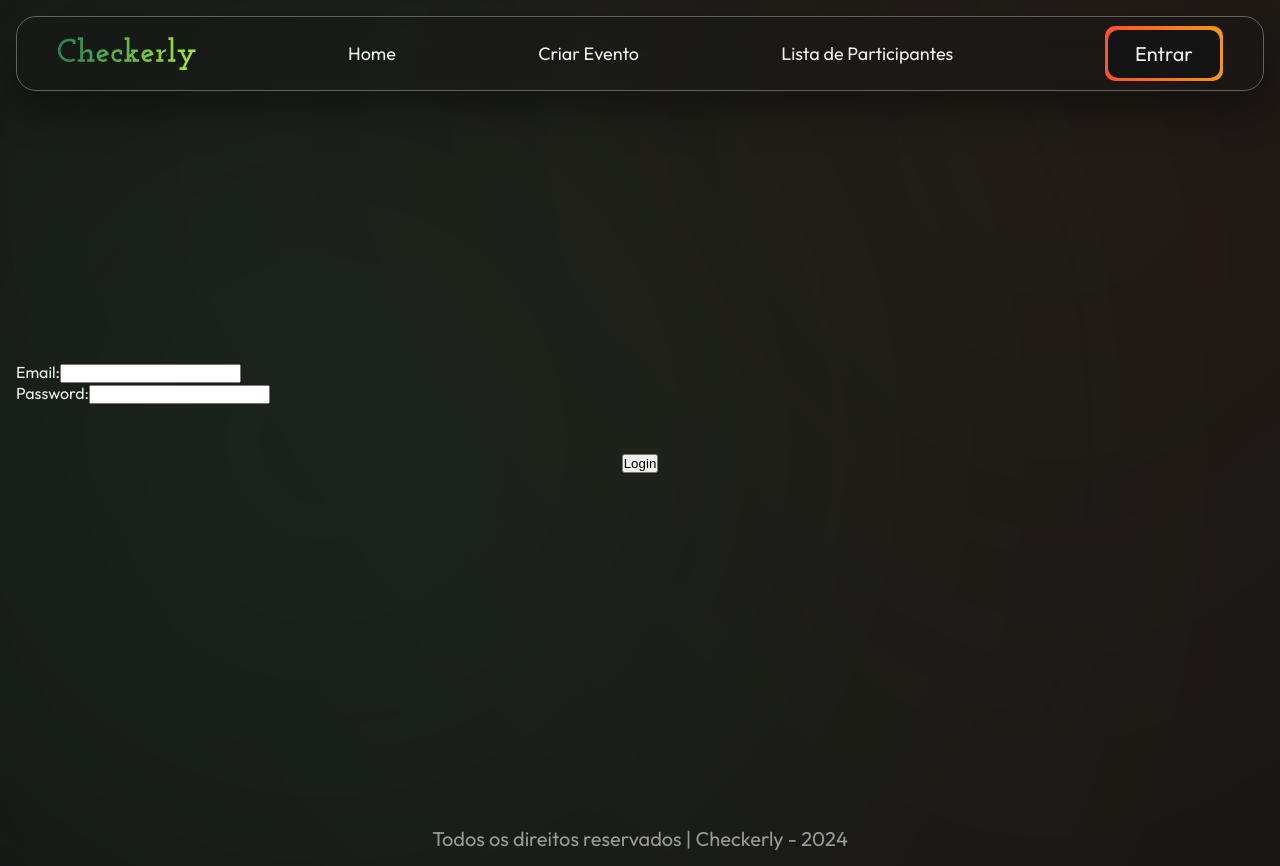
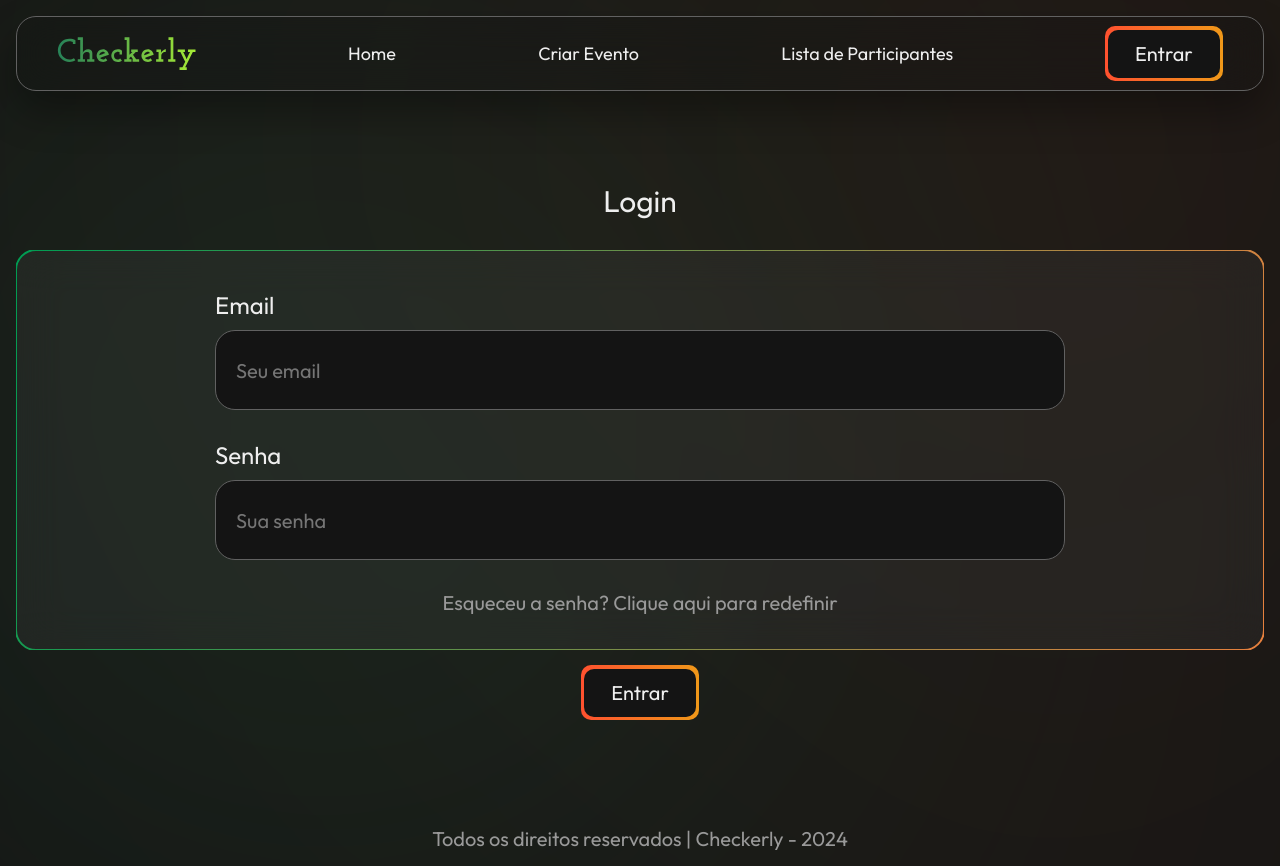
Before and after one commit to Pedro-Andre/Checkcerly-Backup, a React (Vite) app: page /login in a window 1280 px wide. Built offline with nearby package versions, Linux system fonts and the light colour scheme.

Commit message:
Reestilizaçao dos botoes, Dados dos Inputs no console e Correçao de erros no Console

```diff
--- a/src/assets/components/Buttons/LoginBtn3.tsx
+++ b/src/assets/components/Buttons/LoginBtn3.tsx
@@ -1,12 +1,10 @@
-import "./Buttons.css";
-
 function LoginBtn3() {
   return (
-    // <a>
-    <button className="body-btn" type="submit">
-      Entrar
-    </button>
-    // </a>
+    <a>
+      <button className="body-btn" type="submit">
+        Entrar
+      </button>
+    </a>
   );
 }
 
--- a/src/assets/components/LoginPage/LoginPage.tsx
+++ b/src/assets/components/LoginPage/LoginPage.tsx
@@ -1,126 +1,95 @@
-// import React, { useState } from "react";
-// import { Link } from "react-router-dom";
-// // import { ChangeEvent, useState } from "react";
-// import "./LoginPage.css";
-// import LoginBtn3 from "../Buttons/LoginBtn3";
-
-// function LoginPage() {
-//   const [LoginEmail, setLoginEmail] = useState<string>("");
-//   const [LoginPass, setLoginPass] = useState<string>("");
-
-//   const handleSubmit = (e: React.FormEvent) => {
-//     e.preventDefault();
-//     console.log(LoginEmail);
-//     console.log(LoginPass);
-
-//     return (
-//       <>
-//         <div className="container">
-//           <p className="container-title">Login</p>
-//           <svg
-//             width="100%"
-//             height="40rem"
-//             xmlns="http://www.w3.org/2000/svg"
-//             className="svg-container"
-//           >
-//             <rect
-//               rx="20"
-//               width="100%"
-//               height="40rem"
-//               x="-0"
-//               y="0"
-//               stroke="url(#paint0_linear_227_259)"
-//               strokeWidth="2"
-//             />
-//             <defs>
-//               <linearGradient
-//                 id="paint0_linear_227_259"
-//                 x1="1.61353"
-//                 y1="1.00342"
-//                 x2="1297.61"
-//                 y2="416.915"
-//                 gradientUnits="userSpaceOnUse"
-//               >
-//                 <stop stopColor="#009D53" />
-//                 <stop offset="1" stopColor="#F07F3D" />
-//               </linearGradient>
-//             </defs>
-//           </svg>
-//           <form action="" id="login-form" onSubmit={handleSubmit}>
-//             <div className="inputs">
-//               <label htmlFor="login-email">
-//                 Email
-//                 <input
-//                   type="email"
-//                   name="mail"
-//                   id="login-email"
-//                   placeholder="Seu email"
-//                   value={LoginEmail}
-//                   onChange={(e) => setLoginEmail(e.target.value)}
-//                 />
-//               </label>
-//               <label htmlFor="login-pass">
-//                 Senha
-//                 <input
-//                   type="password"
-//                   name="senha"
-//                   id="login-pass"
-//                   placeholder="Sua senha"
-//                   value={LoginPass}
-//                   onChange={(e) => setLoginPass(e.target.value)}
-//                 />
-//               </label>
-//             </div>
-//             <Link to={"/nova-senha"} className="nova-senha">
-//               Esqueceu a senha? Clique aqui para redefinir
-//             </Link>
-//             <LoginBtn3 />
-//           </form>
-//         </div>
-//       </>
-//     );
-//   };
-// }
-
-// export default LoginPage;
-
-import React, { useState } from "react";
-import { CSSProperties } from "react";
+import { useState } from "react";
+import { Link } from "react-router-dom";
+import "./LoginPage.css";
+import LoginBtn3 from "../Buttons/LoginBtn3";
 
 const LoginPage: React.FC = () => {
-  const [email, setEmail] = useState<string>("");
-  const [password, setPassword] = useState<string>("");
+  let emailInp = document.getElementById("login-email") as HTMLInputElement;
+  let passInp = document.getElementById("login-pass") as HTMLInputElement;
+
+  const [loginEmail, setLoginEmail] = useState<string>("");
+  const [loginPass, setLoginPass] = useState<string>("");
 
   const handleSubmit = (e: React.FormEvent) => {
     e.preventDefault();
-    console.log(email);
-    console.log(password);
+
+    const data = {
+      loginEmail,
+      loginPass,
     };
-  const linkStyle: CSSProperties = {
-    marginTop: "33rem",
+
+    console.log(data);
+
+    // reset input values
+    emailInp.value = "";
+    passInp.value = "";
   };
+
   return (
-    <form id="login-form" onSubmit={handleSubmit} style={linkStyle}>
-      <div>
-        <label htmlFor="login-email">Email:</label>
+    <>
+      <div className="container">
+        <p className="container-title">Login</p>
+        <svg
+          width="100%"
+          height="40rem"
+          xmlns="http://www.w3.org/2000/svg"
+          className="svg-container"
+        >
+          <rect
+            rx="20"
+            width="100%"
+            height="40rem"
+            x="0"
+            y="0"
+            stroke="url(#paint0_linear_227_259)"
+            strokeWidth="2"
+          />
+          <defs>
+            <linearGradient
+              id="paint0_linear_227_259"
+              x1="1.61353"
+              y1="1.00342"
+              x2="1297.61"
+              y2="416.915"
+              gradientUnits="userSpaceOnUse"
+            >
+              <stop stopColor="#009D53" />
+              <stop offset="1" stopColor="#F07F3D" />
+            </linearGradient>
+          </defs>
+        </svg>
+        <form id="login-form" onSubmit={handleSubmit}>
+          <div className="inputs">
+            <label htmlFor="login-email">
+              Email
               <input
                 type="email"
+                name="mail"
                 id="login-email"
-          value={email}
-          onChange={(e) => setEmail(e.target.value)}
+                placeholder="Seu email"
+                value={loginEmail}
+                onChange={(e) => setLoginEmail(e.target.value)}
               />
-      </div>
-      <div>
-        <label htmlFor="login-pass">Password:</label>
+            </label>
+            <label htmlFor="login-pass">
+              Senha
               <input
                 type="password"
+                name="senha"
                 id="login-pass"
-          value={password}
-          onChange={(e) => setPassword(e.target.value)}
+                placeholder="Sua senha"
+                value={loginPass}
+                onChange={(e) => setLoginPass(e.target.value)}
               />
+            </label>
           </div>
-      <button type="submit">Login</button>
+          <Link to={"/nova-senha"} className="nova-senha">
+            Esqueceu a senha? Clique aqui para redefinir
+          </Link>
+          <LoginBtn3 />
         </form>
+      </div>
+    </>
   );
 };
 
--- a/src/assets/components/OrganizadorPage/OrganizadorPage.tsx
+++ b/src/assets/components/OrganizadorPage/OrganizadorPage.tsx
@@ -1,9 +1,46 @@
+import React, { useState } from "react";
 import CreateAcc from "../Buttons/CreateAccBtn";
 
 function OrganizadorPage() {
+  let nameInp = document.getElementById(
+    "organizador-login-name"
+  ) as HTMLInputElement;
+  let emailInp = document.getElementById(
+    "organizador-login-email"
+  ) as HTMLInputElement;
+  let passInp = document.getElementById(
+    "organizador-login-senha"
+  ) as HTMLInputElement;
+  let telInp = document.getElementById(
+    "organizador-login-cel"
+  ) as HTMLInputElement;
+
+  const [organizadorName, setOrganizadorName] = useState<string>("");
+  const [organizadorEmail, setOrganizadorEmail] = useState<string>("");
+  const [organizadorPass, setOrganizadorPass] = useState<string>("");
+  const [organizadorTel, setOrganizadorTel] = useState<string>("");
+
+  const handleSubmit = (e: React.FormEvent) => {
+    e.preventDefault();
+
+    const data = {
+      organizadorName,
+      organizadorEmail,
+      organizadorPass,
+      organizadorTel,
+    };
+    console.log(data);
+
+    // reset input values
+    nameInp.value = "";
+    emailInp.value = "";
+    passInp.value = "";
+    telInp.value = "";
+  };
+
   return (
     <>
-      <div className="container org-container">
+      <div className="container organizador-container">
         <p className="container-title">
           Registrando-se como: <span>Organizador de Eventos</span>
         </p>
@@ -36,52 +73,60 @@ function OrganizadorPage() {
             </linearGradient>
           </defs>
         </svg>
-        <form action="" id="org-login-form">
+        <form id="organizador-login-form" onSubmit={handleSubmit}>
           <div className="inputs">
-            <label htmlFor="org-login-name">
+            <label htmlFor="organizador-login-name">
               Nome
               <input
                 required
                 type="text"
                 name="nome"
-                id="org-login-name"
+                id="organizador-login-name"
                 placeholder="Seu nome"
+                value={organizadorName}
+                onChange={(e) => setOrganizadorName(e.target.value)}
               />
             </label>
-            <label htmlFor="org-login-email">
+            <label htmlFor="organizador-login-email">
               Email
               <input
                 required
                 type="text"
                 name="nome"
-                id="org-login-email"
+                id="organizador-login-email"
                 placeholder="Seu email"
+                value={organizadorEmail}
+                onChange={(e) => setOrganizadorEmail(e.target.value)}
               />
             </label>
-            <label htmlFor="org-login-senha">
+            <label htmlFor="organizador-login-senha">
               Senha
               <input
                 required
                 type="password"
                 name="senha"
-                id="org-login-senha"
+                id="organizador-login-senha"
                 placeholder="Sua senha"
+                value={organizadorPass}
+                onChange={(e) => setOrganizadorPass(e.target.value)}
               />
             </label>
-            <label htmlFor="org-login-cel">
+            <label htmlFor="organizador-login-cel">
               Nº de Celular
               <input
                 required
                 type="tel"
                 name="senha"
-                id="org-login-cel"
+                id="organizador-login-cel"
                 placeholder="Seu número de celular"
+                value={organizadorTel}
+                onChange={(e) => setOrganizadorTel(e.target.value)}
               />
             </label>
           </div>
+          <CreateAcc />
         </form>
       </div>
-      <CreateAcc />
     </>
   );
 }
--- a/src/assets/components/OuvintePage/OuvintePage.tsx
+++ b/src/assets/components/OuvintePage/OuvintePage.tsx
@@ -1,6 +1,35 @@
+import { useState } from "react";
 import CreateAcc from "../Buttons/CreateAccBtn";
 
-function OuvintePage() {
+const OuvintePage: React.FC = () => {
+  let nameInp = document.getElementById("ouvinte-name") as HTMLInputElement;
+  let emailInp = document.getElementById("ouvinte-email") as HTMLInputElement;
+  let passInp = document.getElementById("ouvinte-senha") as HTMLInputElement;
+  let telInp = document.getElementById("ouvinte-cel") as HTMLInputElement;
+
+  const [ouvinteName, setOuvinteName] = useState<string>("");
+  const [ouvinteEmail, setOuvinteEmail] = useState<string>("");
+  const [ouvintePass, setOuvintePass] = useState<string>("");
+  const [ouvinteTel, setOuvinteTel] = useState<string>("");
+
+  const handleSubmit = (e: React.FormEvent) => {
+    e.preventDefault();
+
+    const data = {
+      ouvinteName,
+      ouvinteEmail,
+      ouvintePass,
+      ouvinteTel,
+    };
+    console.log(data);
+
+    // reset input values
+    nameInp.value = "";
+    emailInp.value = "";
+    passInp.value = "";
+    telInp.value = "";
+  };
+
   return (
     <>
       <div className="container ouv-container">
@@ -36,54 +65,62 @@ function OuvintePage() {
             </linearGradient>
           </defs>
         </svg>
-        <form action="" id="ouv-form">
+        <form action="" id="ouvinte-form" onSubmit={handleSubmit}>
           <div className="inputs">
-            <label htmlFor="ouv-name">
+            <label htmlFor="ouvinte-name">
               Nome
               <input
                 required
                 type="text"
                 name="nome"
-                id="ouv-name"
+                id="ouvinte-name"
                 placeholder="Seu nome"
+                value={ouvinteName}
+                onChange={(e) => setOuvinteName(e.target.value)}
               />
             </label>
-            <label htmlFor="ouv-email">
+            <label htmlFor="ouvinte-email">
               Email
               <input
                 required
                 type="email"
                 name="nome"
-                id="ouv-email"
+                id="ouvinte-email"
                 placeholder="Seu email"
+                value={ouvinteEmail}
+                onChange={(e) => setOuvinteEmail(e.target.value)}
               />
             </label>
-            <label htmlFor="ouv-senha">
+            <label htmlFor="ouvinte-senha">
               Senha
               <input
                 required
                 type="password"
                 name="senha"
-                id="ouv-senha"
+                id="ouvinte-senha"
                 placeholder="Sua senha"
+                value={ouvintePass}
+                onChange={(e) => setOuvintePass(e.target.value)}
               />
             </label>
-            <label htmlFor="ouv-cel">
+            <label htmlFor="ouvinte-cel">
               Nº de Celular
               <input
                 required
                 type="tel"
                 name="senha"
-                id="ouv-cel"
+                id="ouvinte-cel"
                 placeholder="Seu número de celular"
+                value={ouvinteTel}
+                onChange={(e) => setOuvinteTel(e.target.value)}
               />
             </label>
           </div>
+          <CreateAcc />
         </form>
       </div>
-      <CreateAcc />
     </>
   );
-}
+};
 
 export default OuvintePage;
```
Also changed, not shown: src/assets/components/Buttons/CreateAccBtn.tsx (+5 -5 lines). Lines whose indentation alone changed are shown as unchanged.
